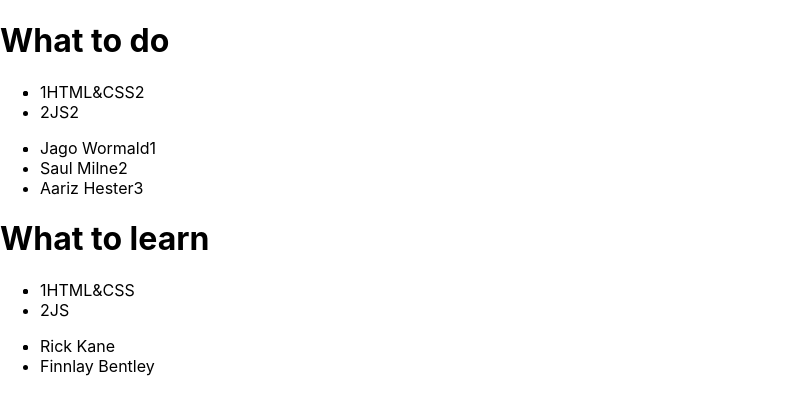
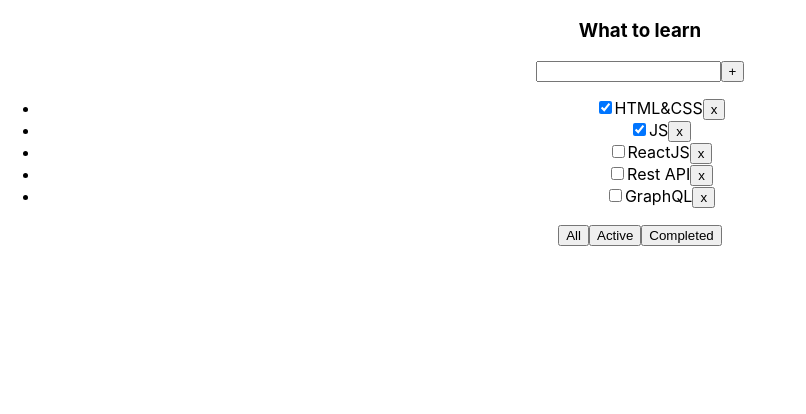
Before and after one commit to Alex666000/Todo-Small-problems, a React (Create React App) app: page / in a window 1280 px wide. Shown: the top 414 px of the page, without its empty margins (0-806 px from the left). Built offline with nearby package versions, Linux system fonts and the light colour scheme.

Commit message:
1-2 задание

```diff
--- a/src/App.tsx
+++ b/src/App.tsx
@@ -1,170 +1,127 @@
-import React from "react";
-import "./App.css";
+import React, {useState} from 'react';
+import './App.css';
+import {Todolist} from './Todolist';
 
-// Привет, друзья!
-// Давайте усилим нашу текущую сессию!
-// -У вас есть 2 массива. Вам следует создать новый компонент TASKS, в котором вы будете рендерить эти массивы.
-// -Не забудьте присвоить нашим данным типы.
+export type FilterValuesType = "all" | "active" | "completed";
 
-type TaskType = {
-    taskId: number
-    title: string
-    isDone: boolean
-}
-type DataType = {
-    title: string
-    tasks: TaskType[]
-    students: string[]
-}
+//1. Давайте создадим кнопку «УДАЛИТЬ ВСЕ ЗАДАЧИ» и разместим ее над кнопками фильтра.
+//Нажатие на кнопку удаляет все задачи
+//2. Давайте создадим четвертую кнопку фильтра — если вы нажмете на нее, отобразятся первые три задачи.
+//3. Переместите все, что связано с фильтрами, в компонент Todolist.tsx. Сделай так, чтобы это работало
+//
+// let [filter, setFilter] = useState<FilterValuesType>("all");
+//
+// let tasksForTodolist = tasks;
+//
+// if (filter === "active") {
+//     tasksForTodolist = tasks.filter(t => t.isDone === false);
+// }
+// if (filter === "completed") {
+//     tasksForTodolist = tasks.filter(t => t.isDone === true);
+// }
+//
+// function changeFilter(value: FilterValuesType) {
+//     setFilter(value);
+// }
 
 function App() {
 
-    const data1 = {
-        title: "What to do",
-        tasks: [
-            {taskId: 1, title: "HTML&CSS2", isDone: true},
-            {taskId: 2, title: "JS2", isDone: true}
-        ],
-        students: [
-            "Jago Wormald1",
-            "Saul Milne2",
-            "Aariz Hester3",
-        ]
+    let [tasks, setTasks] = useState([
+        {id: 1, title: "HTML&CSS", isDone: true},
+        {id: 2, title: "JS", isDone: true},
+        {id: 3, title: "ReactJS", isDone: false},
+        {id: 4, title: "Rest API", isDone: false},
+        {id: 5, title: "GraphQL", isDone: false},
+    ]);
+
+    function removeTask(id: number) {
+        let filteredTasks = tasks.filter(t => t.id != id);
+        setTasks(filteredTasks);
     }
-    const data2 = {
-        title: "What to learn",
-        tasks: [
-            {taskId: 1, title: "HTML&CSS", isDone: true},
-            {taskId: 2, title: "JS", isDone: true}
-        ],
-        students: [
-            "Rick Kane",
-            "Finnlay Bentley",
-        ]
+
+    let [filter, setFilter] = useState<FilterValuesType>("all");
+
+    let tasksForTodolist = tasks;
+
+    if (filter === "active") {
+        tasksForTodolist = tasks.filter(t => t.isDone === false);
     }
+    if (filter === "completed") {
+        tasksForTodolist = tasks.filter(t => t.isDone === true);
+    }
+
+    function changeFilter(value: FilterValuesType) {
+        setFilter(value);
+    }
+
     return (
-        <div>
-            <Tasks data={data1}/>
-            <Tasks data={data2}/>
+        <div className="App">
+            <Todolist title="What to learn"
+                      tasks={tasksForTodolist}
+                      removeTask={removeTask}
+                      changeFilter={changeFilter}/>
         </div>
-    )
-}
-
-type TasksPropsType = {
-    data: DataType
-}
-
-const Tasks = (props: TasksPropsType) => {
-    return (
-        <div>
-            <h1>{props.data.title}</h1>
-            <ul>
-                <li>{props.data.tasks.map((task) => {
-                    return (
-                        <li>
-                            <span>{task.taskId}</span>
-                            <span>{task.title}</span>
-                            <span>{task.isDone}</span>
-                        </li>
-                    )
-                })}</li>
-            </ul>
-            <ul>
-                <li>{props.data.students.map(student =>
-                    <li>{student}</li>)}</li>
-            </ul>
-        </div>
-    )
+    );
 }
 
 export default App;
 
-//--------------------------------------------------------------
-// import React from 'react';
+
+//-------------------------------------------------------------------------
+
+// import React, {useState} from 'react';
 // import './App.css';
-// import {Tasks} from "./Tasks";
-//
-// export type DataType = {
-//     title: string
-//     tasks: Array<TasksType>
-//     students: Array<string>
-// }
-// export type TasksType = {
-//     taskId: number
-//     title: string
-//     isDone: boolean
-// }
+// import {Todolist} from './Todolist';
 //
 //
+// export type FilterValuesType = "all" | "active" | "completed" | "three";
+//
 // function App() {
-//     const data1= {
-//         title: "What to do",
-//         tasks: [
-//             {taskId: 1, title: "HTML&CSS2", isDone: true},
-//             {taskId: 2, title: "JS2", isDone: true}
-//         ],
-//         students: [
-//             'Jago Wormald1',
-//             'Saul Milne2',
-//             'Aariz Hester3',
-//             'Dion Reeve4',
-//             'Anisa Ortega5',
 //
-//         ]
+//     let [tasks, setTasks] = useState([
+//         {id: 1, title: "HTML&CSS", isDone: true},
+//         {id: 2, title: "JS", isDone: true},
+//         {id: 3, title: "ReactJS", isDone: false},
+//         {id: 4, title: "Rest API", isDone: false},
+//         {id: 5, title: "GraphQL", isDone: false},
+//     ]);
+//
+//     const deleteAllTasks = () => {
+//         setTasks([])
 //     }
-//     const data2 = {
-//         title: "What to learn",
-//         tasks: [
-//             {taskId: 1, title: "HTML&CSS", isDone: true},
-//             {taskId: 2, title: "JS", isDone: true}
-//         ],
-//         students: [
-//             'Rick Kane',
-//             'Finnlay Bentley',
+//
+//     function removeTask(id: number) {
+//         let filteredTasks = tasks.filter(t => t.id != id);
+//         setTasks(filteredTasks);
 //     }
+//
+//     // let [filter, setFilter] = useState<FilterValuesType>("all");
+//     //
+//     // let tasksForTodolist = tasks;
+//     //
+//     // if (filter === "active") {
+//     //     tasksForTodolist = tasks.filter(t => t.isDone === false);
+//     // }
+//     // if (filter === "completed") {
+//     //     tasksForTodolist = tasks.filter(t => t.isDone === true);
+//     // }
+//     //
+//     // function changeFilter(value: FilterValuesType) {
+//     //     setFilter(value);
+//     // }
 //
 //     return (
 //         <div className="App">
-//             <Tasks data={data1}/>
-//             <Tasks data={data2}/>
+//             <Todolist
+//                 title="What to learn"
+//                 tasks={tasks}
+//                 removeTask={removeTask}
+//                 //changeFilter={changeFilter}
+//                 deleteAllTasks={deleteAllTasks}
+//
+//             />
 //         </div>
 //     );
 // }
 //
 // export default App;
-
-// import React from 'react';
-// import {DataType} from "./App";
-//
-// type  TasksPropsType = {
-//     data: DataType
-// }
-//
-// export const Tasks = (props: TasksPropsType) => {
-//     return (
-//         <div>
-//             <h1>{props.data.title}</h1>
-//             <ul>
-//                 {props.data.tasks.map(el => {
-//                     return (
-//                         <li>
-//                             <span>{el.taskId}</span>
-//                             <span>{el.title}</span>
-//                             <span>{el.isDone}</span>
-//                         </li>
-//                     )
-//                 })}
-//             </ul>
-//
-//             <ul>
-//                 {props.data.students.map(el => {
-//                     return (
-//                         <li>{el}</li>
-//                     )
-//                 })}
-//             </ul>
-//         </div>
-//     );
-// };
-
-//--------------------------------------------------------------
--- /dev/null
+++ b/src/Todolist.tsx
@@ -0,0 +1,141 @@
+import React from 'react';
+import {FilterValuesType} from './App';
+
+type TaskType = {
+    id: number
+    title: string
+    isDone: boolean
+}
+
+type PropsType = {
+    title: string
+    tasks: Array<TaskType>
+    removeTask: (taskId: number) => void
+    changeFilter: (value: FilterValuesType) => void
+}
+
+export function Todolist(props: PropsType) {
+    return <div>
+        <h3>{props.title}</h3>
+        <div>
+            <input/>
+            <button>+</button>
+        </div>
+        <ul>
+            {
+                props.tasks.map(t => <li key={t.id}>
+                    <input type="checkbox" checked={t.isDone}/>
+                    <span>{t.title}</span>
+                    <button onClick={ () => { props.removeTask(t.id) } }>x</button>
+                </li>)
+            }
+        </ul>
+        <div>
+            <button onClick={ () => { props.changeFilter("all") } }>
+                All
+            </button>
+            <button onClick={ () => { props.changeFilter("active") } }>
+                Active
+            </button>
+            <button onClick={ () => { props.changeFilter("completed") } }>
+                Completed
+            </button>
+        </div>
+    </div>
+}
+
+
+
+
+
+
+
+
+
+
+
+
+
+
+
+
+
+
+
+
+
+
+
+
+
+//------------------------------------------------------------------------------------------------
+
+// import React, {useState} from 'react';
+// import {FilterValuesType} from './App';
+//
+// type TaskType = {
+//     id: number
+//     title: string
+//     isDone: boolean
+// }
+//
+// type PropsType = {
+//     title: string
+//     tasks: Array<TaskType>
+//     removeTask: (taskId: number) => void
+//     //changeFilter: (value: FilterValuesType) => void
+//     deleteAllTasks:()=>void
+// }
+//
+// export function Todolist(props: PropsType) {
+//
+//     let [filter, setFilter] = useState<FilterValuesType>("all");
+//
+//     let tasksForTodolist = props.tasks;
+//
+//     if (filter === "three") {
+//         tasksForTodolist = props.tasks.filter(t => t.id<4);
+//     }
+//     if (filter === "active") {
+//         tasksForTodolist = props.tasks.filter(t => t.isDone === false);
+//     }
+//     if (filter === "completed") {
+//         tasksForTodolist = props.tasks.filter(t => t.isDone === true);
+//     }
+//
+//     function changeFilter(value: FilterValuesType) {
+//         setFilter(value);
+//     }
+//
+//     return <div>
+//         <h3>{props.title}</h3>
+//         <div>
+//             <input/>
+//             <button>+</button>
+//         </div>
+//         <ul>
+//             {
+//                 tasksForTodolist.map(t => <li key={t.id}>
+//                     <input type="checkbox" checked={t.isDone}/>
+//                     <span>{t.title}</span>
+//                     <button onClick={ () => { props.removeTask(t.id) } }>x</button>
+//                 </li>)
+//             }
+//         </ul>
+//         <button onClick={()=>props.deleteAllTasks()}>DELETE ALL TASKS</button>
+//         <div>
+//             <button onClick={ () => { changeFilter("three") } }>
+//                 Give me the first three
+//             </button>
+//             <button onClick={ () => { changeFilter("all") } }>
+//                 All
+//             </button>
+//             <button onClick={ () => { changeFilter("active") } }>
+//                 Active
+//             </button>
+//             <button onClick={ () => { changeFilter("completed") } }>
+//                 Completed
+//             </button>
+//         </div>
+//     </div>
+// }
```
